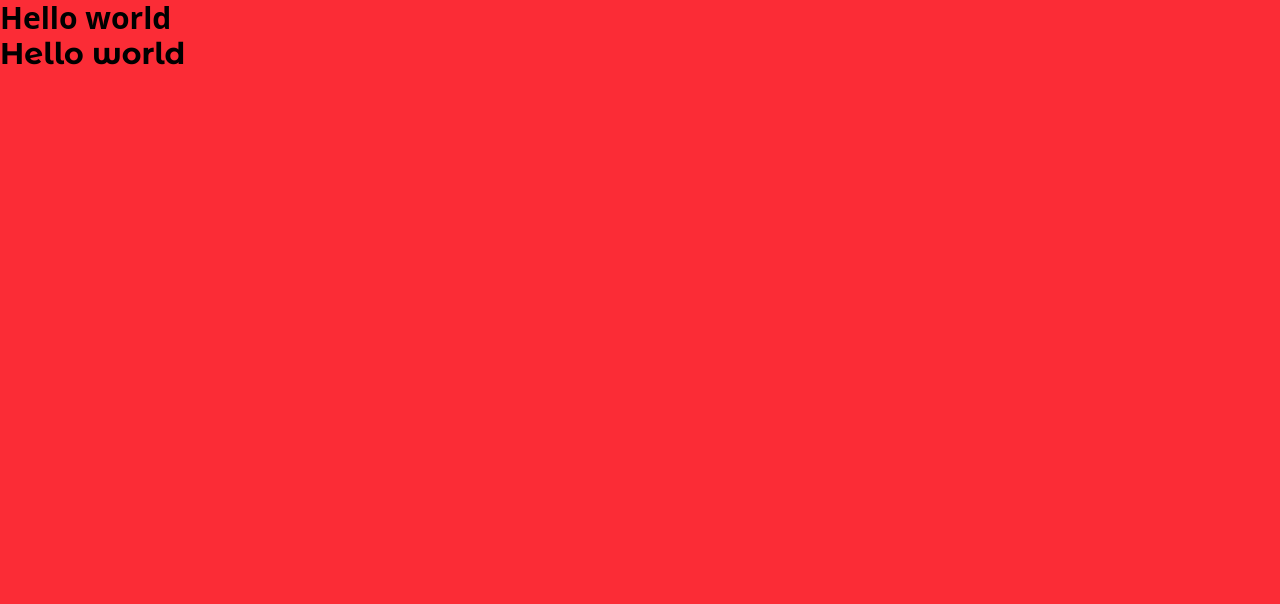
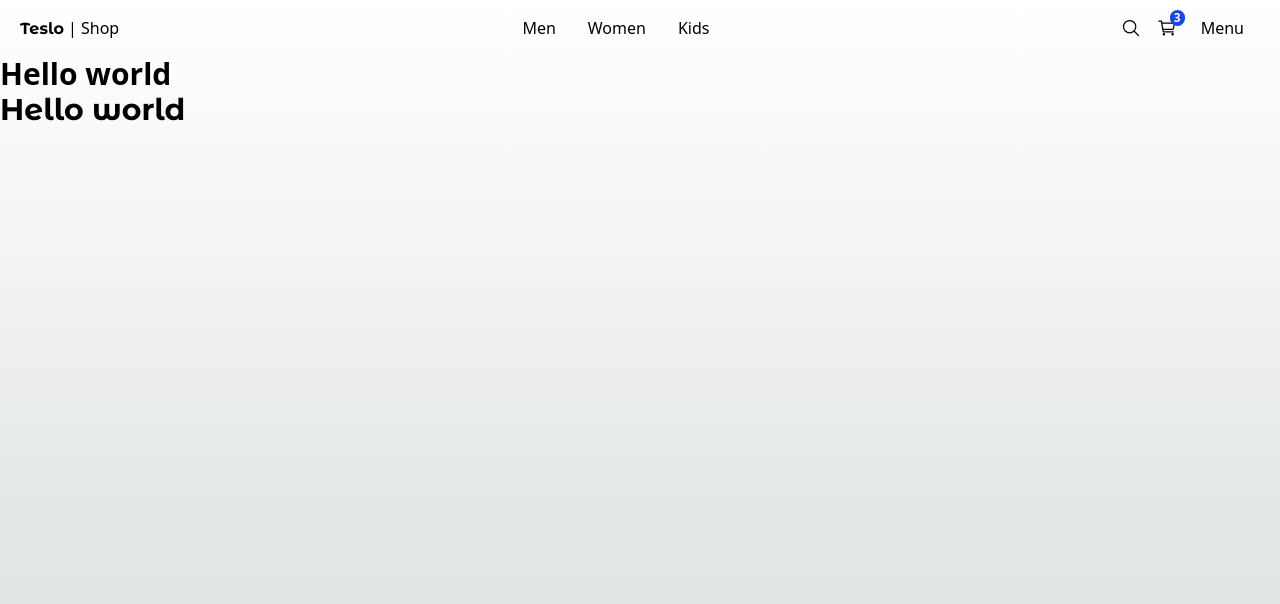
Before and after one commit to moive/teslo-shop-next-h, a Next.js app: page / in a window 1280 px wide. Shown: the top 604 px of the page. Built offline with nearby package versions, Linux system fonts and the light colour scheme.

Commit message:
feat(top-nav): TopNavigation

```diff
--- a/package.json
+++ b/package.json
@@ -11,7 +11,8 @@
   "dependencies": {
     "next": "16.1.7",
     "react": "19.2.3",
-    "react-dom": "19.2.3"
+    "react-dom": "19.2.3",
+    "react-icons": "^5.6.0"
   },
   "devDependencies": {
     "@tailwindcss/postcss": "^4",
--- a/src/app/(shop)/layout.tsx
+++ b/src/app/(shop)/layout.tsx
@@ -1,3 +1,10 @@
+import TopMenu from "@/components/ui/top-menu/TopMenu";
+
 export default function Layout({ children }: { children: React.ReactNode }) {
-  return <main className="min-h-screen bg-red-500">{children}</main>;
+  return (
+    <main className="min-h-screen">
+      <TopMenu />
+      {children}
+    </main>
+  );
 }
--- a/src/components/index.ts
+++ b/src/components/index.ts
@@ -0,0 +1 @@
+export * from "./ui/top-menu/TopMenu";
--- /dev/null
+++ b/src/components/ui/top-menu/TopMenu.tsx
@@ -0,0 +1,57 @@
+import { titleFont } from "@/config/fonts";
+import Link from "next/link";
+import React from "react";
+import { IoCartOutline, IoSearchOutline } from "react-icons/io5";
+
+const TopMenu = () => {
+  return (
+    <nav className="flex px-5 justify-between items-center w-full">
+      <div>
+        <Link href="/">
+          <span className={`${titleFont.className} antialiased font-bold`}>
+            Teslo
+          </span>
+          <span> | Shop</span>
+        </Link>
+      </div>
+      <div className="hidden sm:block">
+        <Link
+          className="m-2 p-2 rounded-md transition-all hover:bg-gray-100"
+          href="/category/men"
+        >
+          Men
+        </Link>
+        <Link
+          className="m-2 p-2 rounded-md transition-all hover:bg-gray-100"
+          href="/category/women"
+        >
+          Women
+        </Link>
+        <Link
+          className="m-2 p-2 rounded-md transition-all hover:bg-gray-100"
+          href="/category/kids"
+        >
+          Kids
+        </Link>
+      </div>
+      <div className="flex items-center">
+        <Link href="/search" className="mx-2">
+          <IoSearchOutline className="w-5 h-5" />
+        </Link>
+        <Link href="/cart" className="mx-2">
+          <div className="relative">
+            <span className="absolute text-xs rounded-full px-1 font-bold bg-blue-700 text-white -top-2 -right-2">
+              3
+            </span>
+            <IoCartOutline className="w-5 h-5" />
+          </div>
+        </Link>
+        <button className="m-2 p-2 rounded-md transition-all hover:bg-gray-100">
+          Menu
+        </button>
+      </div>
+    </nav>
+  );
+};
+
+export default TopMenu;
```
Also changed, not shown: 1 other file (tests, documents, lock files or other folders).
